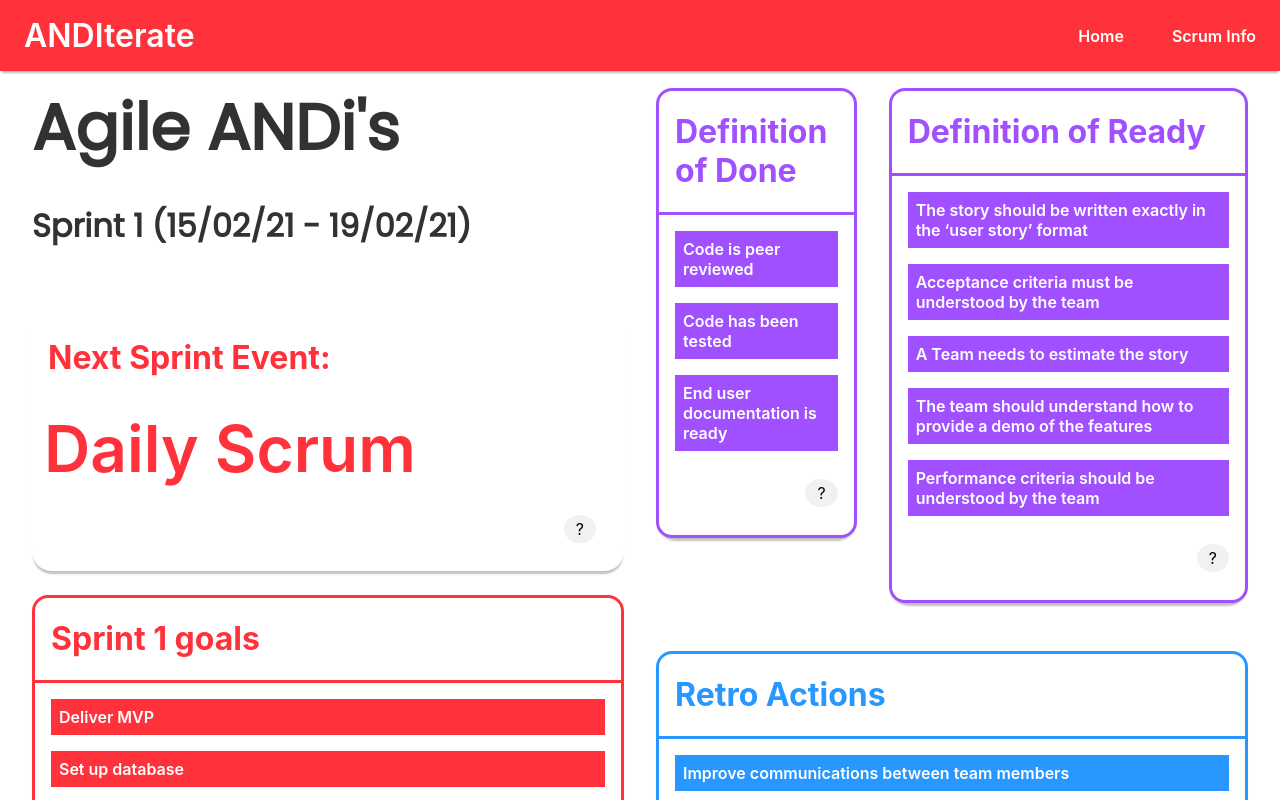
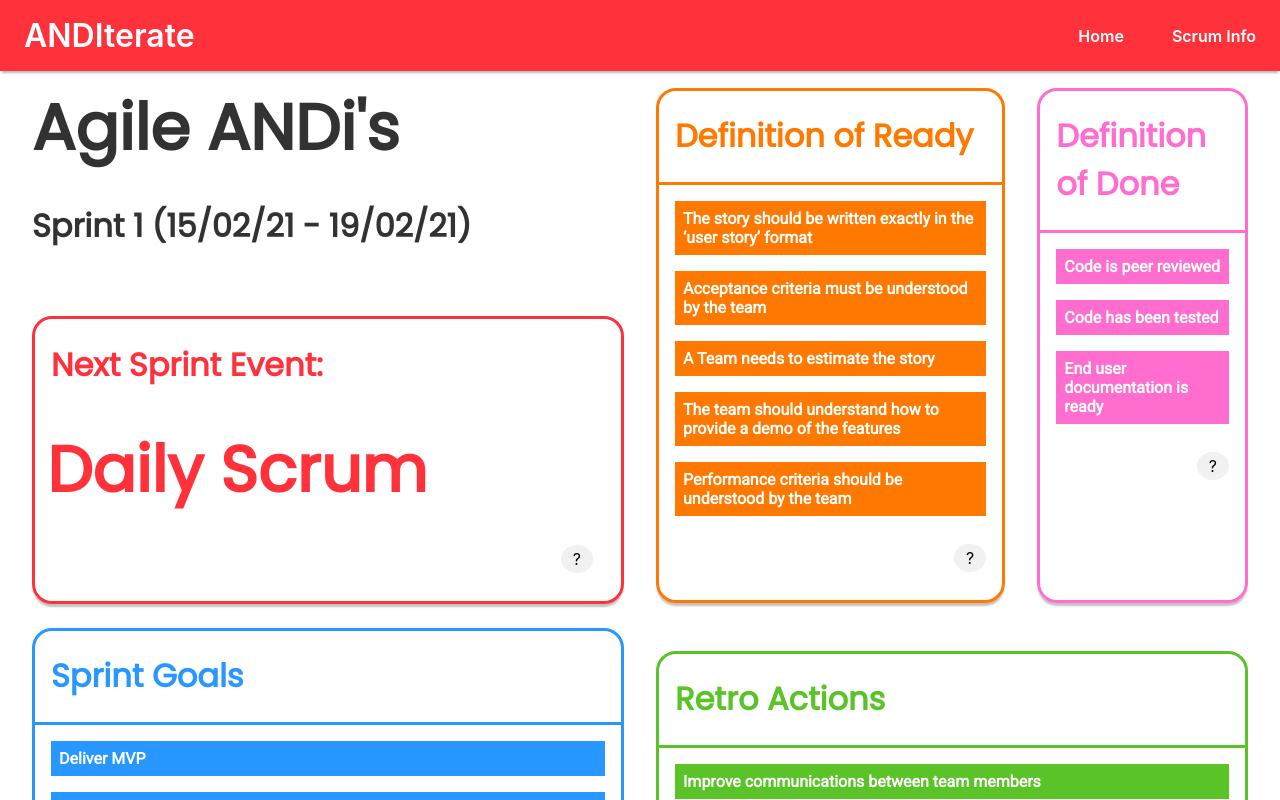
Before and after one commit to marissaepstein-AND/ANDIterate, a React app: page / in a window 1280 px wide. Shown: the top 800 px of the page. Built offline with nearby package versions, Linux system fonts and the light colour scheme.

Commit message:
adding and branding

```diff
--- a/src/components/common/InfoBox.jsx
+++ b/src/components/common/InfoBox.jsx
@@ -8,19 +8,29 @@ const Wrapper = styled.div`
   margin: 1.5rem 1rem;
   display: flex;
   flex-direction: column;
-  height: fit-content;
+  // height: fit-content;
   ${props => props};
 
 `;
+
+// const TitleBox = styled.div`
+//   border-radius: 16px 16px 0 0;
+//   padding: 0 1rem;
+//   color: white;
+//   display: flex;
+//   flex-direction: row;
+//   justify-content: space-between;
+//   align-items: flex-end;
+//   font-family: Poppins;
+//   ${props => props};
+// `;
 
 const TitleBox = styled.div`
   border-radius: 16px 16px 0 0;
   padding: 0 1rem;
   color: white;
-  display: flex;
-  flex-direction: row;
-  justify-content: space-between;
-  align-items: flex-end;
+  font-family: Poppins;
+  ${p => p.theme.h1.fontWeight}
   ${props => props};
 `;
 
--- a/src/components/common/TeamMembersInfoBox.jsx
+++ b/src/components/common/TeamMembersInfoBox.jsx
@@ -46,11 +46,13 @@ const MemberName = styled.h2`
     color: white;
     margin-top: 4px;
     padding: 0.5rem;
+    font-family: Roboto, sans-serif;
     ${props => props};
 `;
 
 const MemberRole = styled.h4`
     color: ${p => p.theme.colors.secondaryOrange};
+    font-family: Roboto, sans-serif;
 `;
 
 const TitleBox = styled.div`
@@ -59,6 +61,7 @@ const TitleBox = styled.div`
     color: ${p => p.theme.colors.secondaryOrange};
     font-size: 1rem;
     padding: 0 1rem;
+    font-family: Poppins;
     ${props => props};
 `;
 
--- a/src/components/common/cards/SprintEvent.jsx
+++ b/src/components/common/cards/SprintEvent.jsx
@@ -1,5 +1,6 @@
 import React from 'react';
 import styled from "styled-components";
+import theme from '../../../styles/theme';
 import InfoBox from "../InfoBox";
 
 const Title = styled.div`
@@ -7,6 +8,7 @@ const Title = styled.div`
     color: ${p => p.theme.colors.primaryRed};
     font-weight: ${p => p.theme.h1.fontWeight};
     margin-bottom: 1rem;
+    font-family: Poppins;
 `;
 
 const cardProps ={
@@ -14,15 +16,19 @@ const cardProps ={
   body:
      <Title>Daily Scrum</Title>,
   style:{
+      wrapperStyle:{
+        border: 'solid 3px',
+        borderColor: theme.colors.primaryRed,
+      },
       titleStyle:{
-          border: 'none',
-          color: '#FF323C',
+        border: 'none',
+        color: theme.colors.primaryRed,
       },
       bodyStyle: {
         padding: '0.75rem',
       },
       linkStyle: {
-        backgroundColor: 'grey'
+        backgroundColor: theme.colors.primaryDarkGrey,
       }
     }
 };
--- a/src/components/common/cards/dodCard.jsx
+++ b/src/components/common/cards/dodCard.jsx
@@ -1,5 +1,6 @@
 import React from 'react';
 import styled from "styled-components";
+import theme from '../../../styles/theme';
 import InfoBox from "../InfoBox";
 
 const List = styled.ul`
@@ -9,11 +10,12 @@ const List = styled.ul`
 `;
 
 const ListItem = styled.li`
-    background-color: #A050FF;
+    background-color: ${p => p.theme.colors.secondaryPink};
     margin: 1rem 0;
     padding: 0.5rem;
-    color: white;
+    color: ${p => p.theme.colors.primaryWhite};
     font-weight: ${p => p.theme.h1.fontWeight};
+    font-family: Roboto, sans-serif;
 `;
 
 const cardProps ={
@@ -25,18 +27,17 @@ const cardProps ={
           <ListItem>End user documentation is ready</ListItem>
       </List>,
   style:{
-    // wrapperStyle: {
-    //   height: '90%'
-    // },
+      wrapperStyle: {
+        border: "solid 3px",
+        borderColor: theme.colors.secondaryPink,
+      },
       titleStyle:{
         height: '100%',
-        border: "solid 3px #A050FF",
-        borderBottom: 'none',
-        color: "#A050FF",
+        borderBottom: "solid 3px",
+        borderColor: theme.colors.secondaryPink,
+
+        color: theme.colors.secondaryPink,
       },
-      bodyStyle: {
-        border: "solid 3px #A050FF",
-      }
   },
   linkName:"Definition of Done",
   link:"www.google.com"
--- a/src/components/common/cards/dorCard.jsx
+++ b/src/components/common/cards/dorCard.jsx
@@ -1,5 +1,6 @@
 import React from 'react';
 import styled from "styled-components";
+import theme from '../../../styles/theme';
 import InfoBox from "../InfoBox";
 
 const List = styled.ul`
@@ -9,11 +10,12 @@ const List = styled.ul`
 `;
 
 const ListItem = styled.li`
-    background-color: #A050FF;
+    background-color: ${p => p.theme.colors.secondaryOrange};
     margin: 1rem 0;
     padding: 0.5rem;
-    color: white;
+    color: ${p => p.theme.colors.primaryWhite};
     font-weight: ${p => p.theme.h1.fontWeight};
+    font-family: Roboto, sans-serif;
 `;
 
 const cardProps ={
@@ -27,17 +29,16 @@ const cardProps ={
           <ListItem>Performance criteria should be understood by the team</ListItem>
       </List>,
   style:{
-    // wrapperStyle: {
-    //     height: '90%'
-    //   },
-      titleStyle:{
-        border: "solid 3px #A050FF",
-        borderBottom: 'none',
-        color: "#A050FF",
-      },
-      bodyStyle: {
-        border: "solid 3px #A050FF",
-      }
+    wrapperStyle: {
+      border: "solid 3px",
+      borderColor: theme.colors.secondaryOrange,
+    },
+    titleStyle:{
+      height: '100%',
+      borderBottom: "solid 3px",
+      borderColor: theme.colors.secondaryOrange,
+      color: theme.colors.secondaryOrange,
+    },
   },
   linkName:"Definition of Ready",
   link:"www.google.com"
--- a/src/components/common/cards/retroActionsCard.jsx
+++ b/src/components/common/cards/retroActionsCard.jsx
@@ -1,5 +1,6 @@
 import React from 'react';
 import styled from "styled-components";
+import theme from '../../../styles/theme';
 import InfoBox from "../InfoBox";
 
 const List = styled.ul`
@@ -9,11 +10,12 @@ const List = styled.ul`
 `;
 
 const ListItem = styled.li`
-    background-color: #2897FF;
+    background-color: ${p => p.theme.colors.secondaryGreen};
     margin: 1rem 0;
     padding: 0.5rem;
-    color: white;
+    color: ${p => p.theme.colors.primaryWhite};
     font-weight: ${p => p.theme.h1.fontWeight};
+    font-family: Roboto, sans-serif;
 `;
 
 const cardProps ={
@@ -25,15 +27,16 @@ const cardProps ={
           <ListItem>Refactor database system</ListItem>
       </List>,
   style:{
-      titleStyle:{
-        //   backgroundColor:'#2897FF',
-          border: "solid 3px #2897FF",
-          borderBottom: 'none',
-          color: "#2897FF",
-        },
-        bodyStyle: {
-          border: "solid 3px #2897FF",
-        }
+    wrapperStyle: {
+      border: "solid 3px",
+      borderColor: theme.colors.secondaryGreen,
+    },
+    titleStyle:{
+      height: '100%',
+      borderBottom: "solid 3px",
+      borderColor: theme.colors.secondaryGreen,
+      color: theme.colors.secondaryGreen,
+    },
   },
   linkName:"Sprint retrospective",
   link:"www.google.com"
--- a/src/components/common/cards/sprintGoalCard.jsx
+++ b/src/components/common/cards/sprintGoalCard.jsx
@@ -1,38 +1,41 @@
 import React from 'react';
 import styled from "styled-components";
+import theme from '../../../styles/theme';
 import InfoBox from "../InfoBox";
 
 const List = styled.ul`
-    list-style: none;
+    list-style: dash;
     padding: 0;
     margin: 0 1rem;
 `;
 
 const ListItem = styled.li`
-    background-color: #FF323C;
+    background-color: ${p => p.theme.colors.primaryBlue};
     margin: 1rem 0;
     padding: 0.5rem;
-    color: white;
+    color: ${p => p.theme.colors.primaryWhite};
     font-weight: ${p => p.theme.h1.fontWeight};
+    font-family: Roboto, sans-serif;
 `;
 
 const cardProps ={
-  title: "Sprint 1 goals",
+  title: "Sprint Goals",
   body:
       <List>
           <ListItem>Deliver MVP</ListItem>
           <ListItem>Set up database</ListItem>
       </List>,
   style:{
-      titleStyle:{
-        //   backgroundColor:'#FF323C',
-        border: "solid 3px #FF323C",
-        borderBottom: 'none',
-        color: "#FF323C",
-      },
-      bodyStyle: {
-        border: "solid 3px #FF323C",
-      }
+    wrapperStyle: {
+      border: "solid 3px",
+      borderColor: theme.colors.primaryBlue,
+    },
+    titleStyle:{
+      height: '100%',
+      borderBottom: "solid 3px",
+      borderColor: theme.colors.primaryBlue,
+      color: theme.colors.primaryBlue,
+    }
   },
   linkName:"Sprint goal",
   link:"www.google.com"
--- a/src/components/pages/Home.jsx
+++ b/src/components/pages/Home.jsx
@@ -75,8 +75,8 @@ const Home = () => {
         </LeftContainer>
         <RightContainer>
             <Top>
+                <DorCard />
                 <DodCard />
-                <DorCard />
             </Top>
             <RetroActionsCard />
       </RightContainer>
--- a/src/index.css
+++ b/src/index.css
@@ -1,4 +1,5 @@
 @import url("https://fonts.googleapis.com/css?family=Poppins");
+@import url("https://fonts.googleapis.com/css?family=Roboto");
 
 body {
   margin: 0;
```
